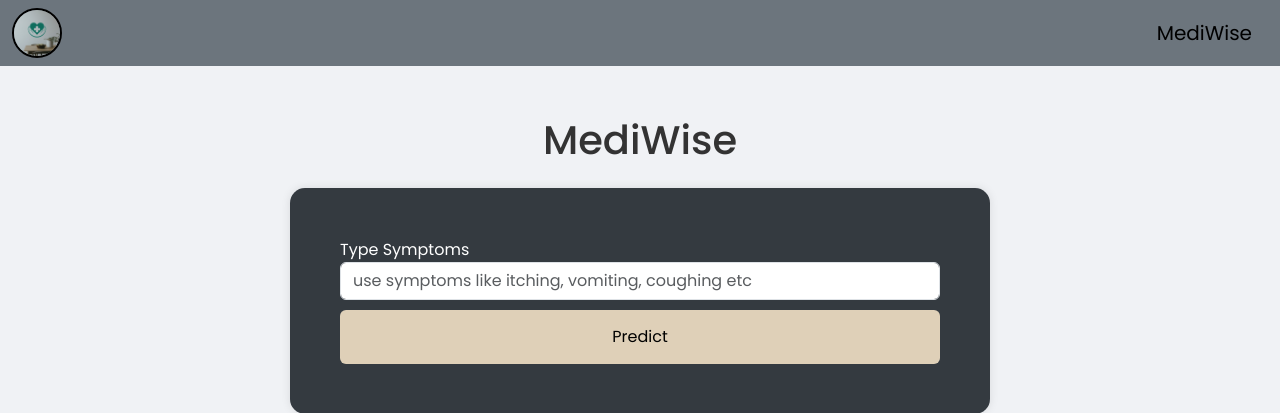
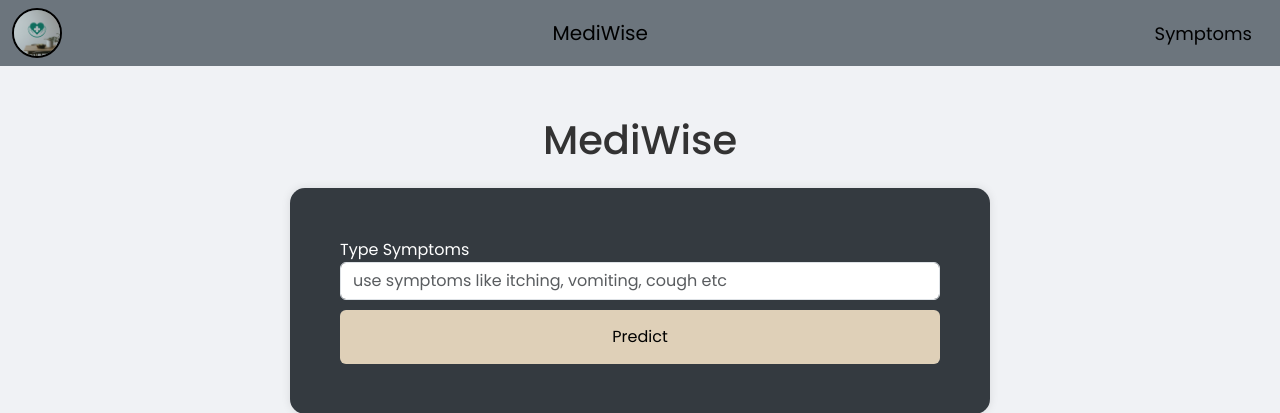
Before and after one commit to arpit4521/MediWise, a Flask app: page / in a window 1280 px wide. Shown: the top 413 px of the page. Run offline with Flask 3, Linux system fonts and the light colour scheme; parts of the project's set-up code (start-up, migrations or seed data) failed here and were passed over.

Commit message:
Update index.html
edited symptoms page

```diff
--- a/templates/index.html
+++ b/templates/index.html
@@ -125,6 +125,8 @@
               <img src="{{ url_for('static', filename='imp.png') }}" alt="img">
             </div>
             <a class="navbar-brand" href="#">MediWise</a>
+            <a class="navbar-brand" href="/symptoms" style="color: black; font-size: 18px;" onmouseover="this.style.color='#ddd'" onmouseout="this.style.color='black' " >Symptoms</a>
+
         </div>
        </nav>
 
@@ -136,7 +138,7 @@
         <form action="/predict" method="post">
             <div class="form-group">
                 <label for="symptoms">Type Symptoms</label>
-                <input type="text" class="form-control" name="symptoms" placeholder="use symptoms like itching, vomiting, coughing etc" value="{{symptoms}}">
+                <input type="text" class="form-control" name="symptoms" placeholder="use symptoms like itching, vomiting, cough etc" value="{{symptoms}}">
             </div>
             <button class="btn btn-predict">Predict</button>
         </form>
```
